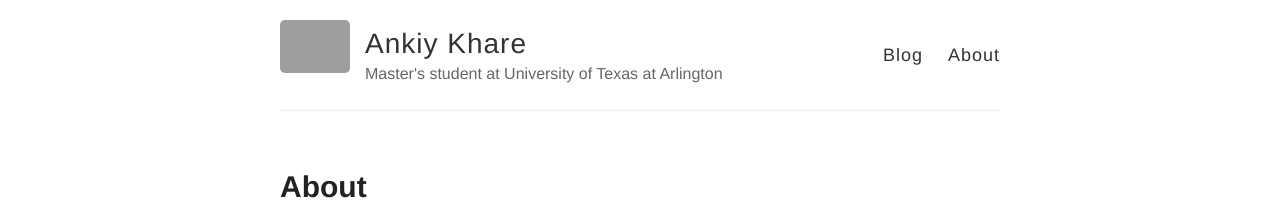
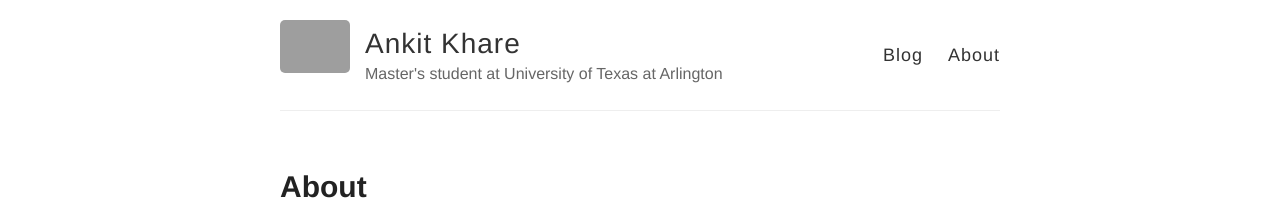
Before and after one commit to ankit1khare/blog2test, a Jekyll site: the page built from about.md, in a window 1280 px wide. Shown: the top 222 px of the page. Built offline with Jekyll 4.4.1, drawn with Linux system fonts in a browser that asks for light colours; grey boxes are pictures that could not be loaded.

Commit message:
base changed

```diff
--- a/_config.yml
+++ b/_config.yml
@@ -3,7 +3,7 @@
 #
 
 # Name of your site (displayed in the header)
-name: Ankiy Khare
+name: Ankit Khare
 
 # Short bio or description (displayed in the header)
 description: Master's student at University of Texas at Arlington
@@ -47,7 +47,7 @@
 # (http://yourusername.github.io/repository-name)
 # and NOT your User repository (http://yourusername.github.io)
 # then add in the baseurl here, like this: "/repository-name"
-baseurl: ""
+baseurl: "/blog2test"
 
 #
 # !! You don't need to change any of the configuration flags below !!
```
